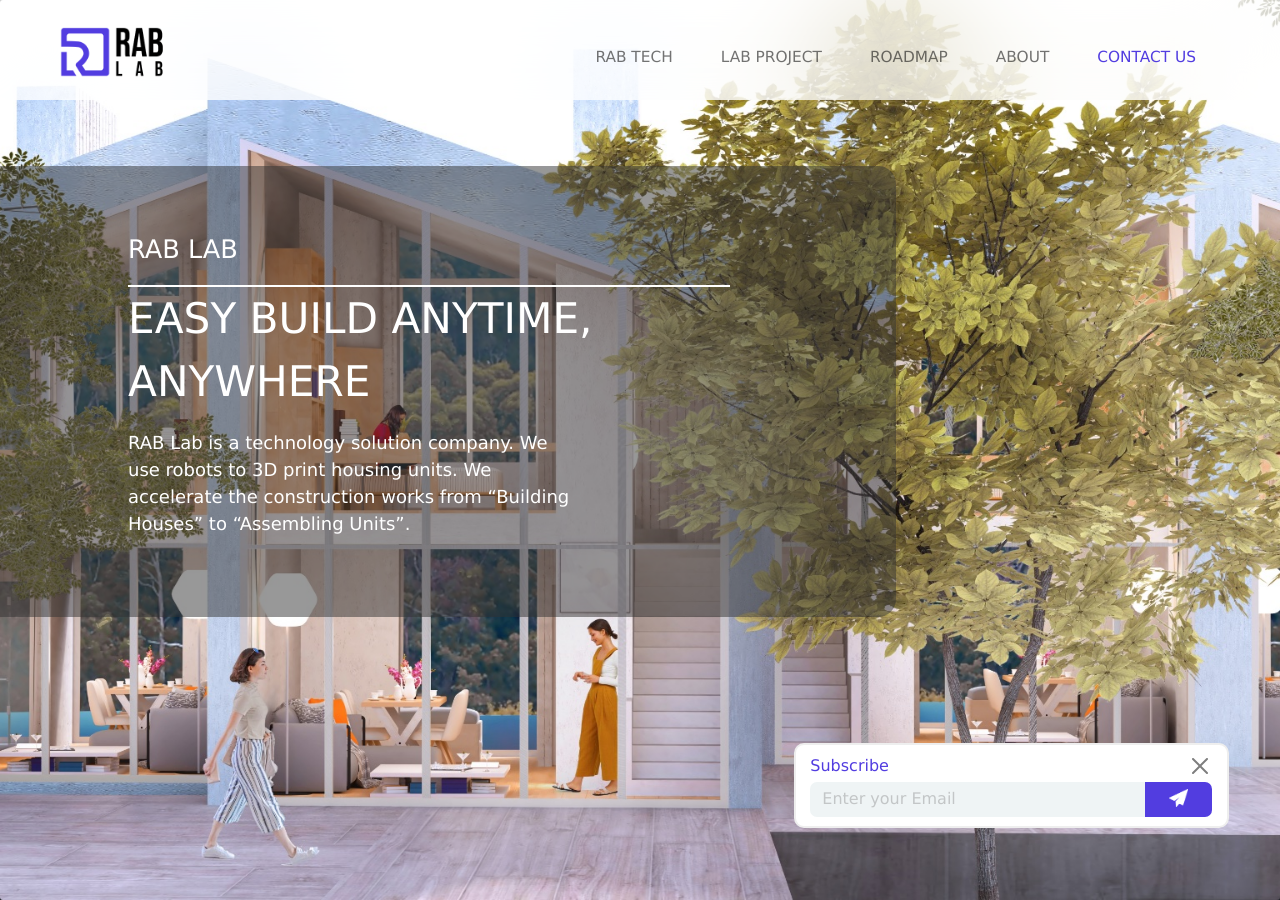
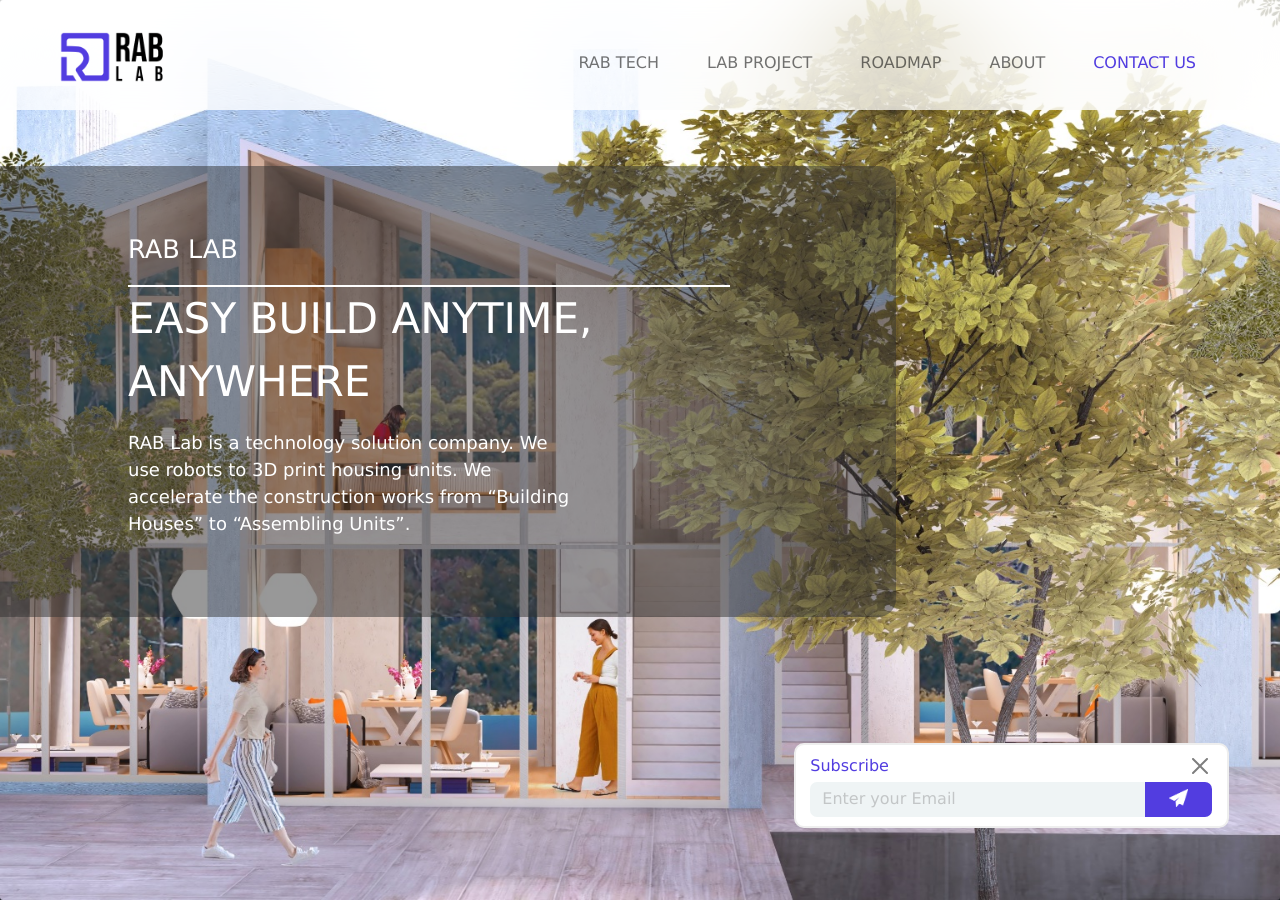
Before and after one commit to rab-lab/rab-lab.github.io, a Jekyll site: the page built from index.html, in a window 1280 px wide and 900 px high. Built offline with Jekyll 4.4.1, drawn with Linux system fonts in a browser that asks for light colours; nearby versions of some CDN libraries.

Commit message:
Fixed navbar layout

```diff
--- a/_includes/header.html
+++ b/_includes/header.html
@@ -1,4 +1,4 @@
-<nav class="navbar navbar-expand-lg navbar-light sticky-top" style="height: 100px; background-color: rgba(255, 255, 255, 0.7); backdrop-filter: blur(50px); -webkit-backdrop-filter: blur(50px);">
+<nav class="navbar navbar-expand-lg navbar-light sticky-top" style="background-color: rgba(255, 255, 255, 0.7); backdrop-filter: blur(50px); -webkit-backdrop-filter: blur(50px);">
   <div class="container-fluid pt-3">
     <a class="navbar-brand px-5 py-4" href="{{ site.url }}">
       <img src="/assets/images/rab-lab-logo.png" alt="" style="height: 50px; margin-top: -25px; margin-bottom: -1.0vh;">
--- a/_layouts/default.html
+++ b/_layouts/default.html
@@ -1,7 +1,7 @@
 ---
 layout: base
 ---
-<div class="card bg-dark text-white" style="height: 100vh; margin-top: -100px">
+<div class="card bg-dark text-white" style="height: 100vh; margin-top: -110px">
     <img class="card-img" src={{ page.image }}>
     <div class="animate-in" style="position: absolute; top: 20vw; width: 80%; background-color: #523DE0; left: -10%; border-radius: 2vh;">
         <div class="hero" style="padding-left: 20vw;">
--- a/_layouts/home.html
+++ b/_layouts/home.html
@@ -1,7 +1,7 @@
 ---
 layout: base
 ---
-<div class="card bg-dark text-white" style="height: 100vh; margin-top: -100px;">
+<div class="card bg-dark text-white" style="height: 100vh; margin-top: -110px;">
     <img class="card-img" src={{ page.image }}>
     <div class="animate-in" style="position: absolute; top: 13vw; width: 80%; background-color: rgba(50, 50, 50, 0.5); left: -10%; border-radius: 2vh;">
         <div class="hero" style="padding: 5vw; padding-left: 20vw;">
--- a/assets/css/style.scss
+++ b/assets/css/style.scss
@@ -56,7 +56,7 @@
 nav {
     text-transform: uppercase;
     font-weight: 400;
-    font-size: 1.2vw;
+    // font-size: 18px;
 }
 
 .navbar-light .navbar-nav .nav-link.active, .navbar-light .navbar-nav .show>.nav-link{
```
